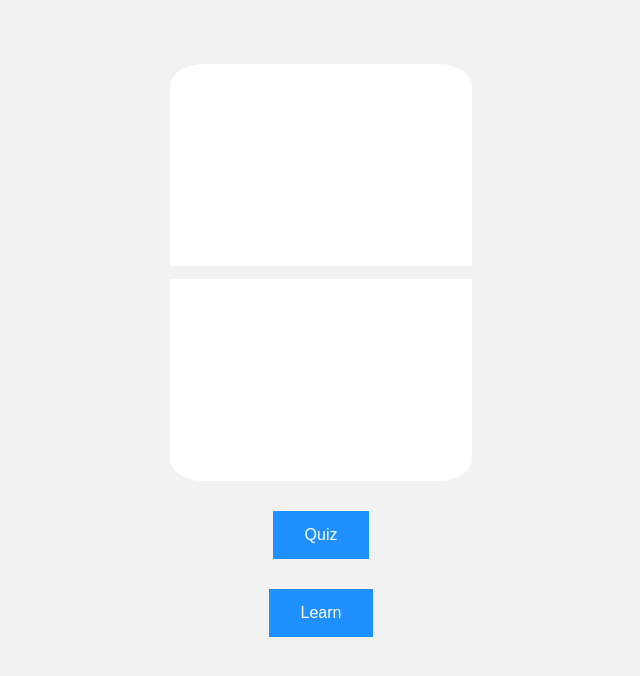
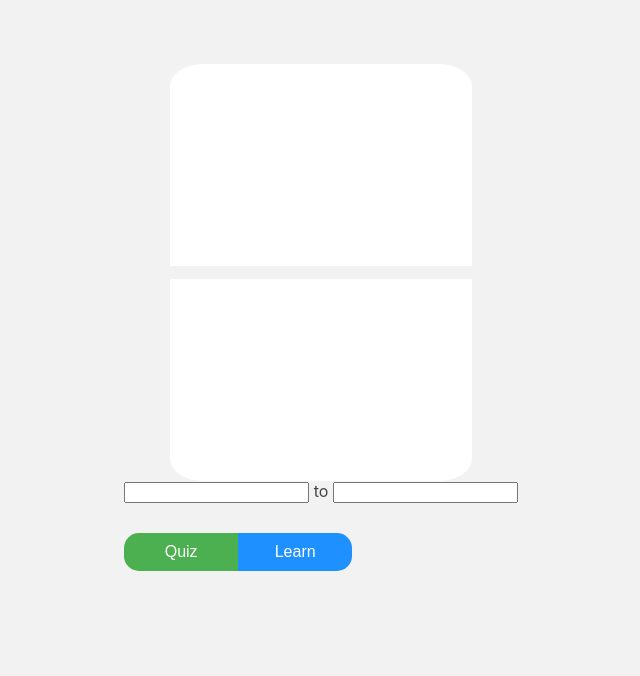
Before and after one commit to Gchu647/jap-flashcard-app, a React (Create React App) app: page / in a window 1280 px wide. Shown: the top 676 px of the page, without its empty margins (319-959 px from the left). Built offline with nearby package versions, Linux system fonts and the light colour scheme.

Commit message:
added html for filter form

```diff
--- a/src/components/App/App.css
+++ b/src/components/App/App.css
@@ -9,11 +9,11 @@
 }
 
 .btn {
-  background-color: #1E90FF;
   border: none;
-  color: white;
+  color: #ffffff;
   margin-top: 30px;
-  padding: 15px 32px;
+  width: 50px;
+  padding: 10px 32px;
   text-align: center;
   display: inline-block;
   font-family: 'Raleway', sans-serif;
@@ -21,6 +21,12 @@
   cursor: pointer;
 }
 
-.btn:hover {
+.btn-quiz {
   background-color: #4CAF50;
+  border-radius: 15px 0 0 15px;
 }
+
+.btn-learn {
+  background-color: #1E90FF;
+  border-radius: 0 15px 15px 0;
+}
--- a/src/components/App/App.js
+++ b/src/components/App/App.js
@@ -83,7 +83,7 @@ class App extends Component {
 
   render() {
     return (
-      <div className="App">
+      <div className='App'>
         <FlashcardTop
           kanji = {this.state.vocab.kanji}
           display = {this.state.displayTop}
@@ -94,8 +94,22 @@ class App extends Component {
           speechPart = {this.state.vocab.speech_part}
           display = {this.state.displayBottom}
         />
-        <div className="btn" onClick={this.quiz}>Quiz</div>
-        <div className="btn" onClick={this.pickLearnWord}>Learn</div>
+        <div className='ctrl-panel'>
+          <form className=''>
+            <input
+              type='number'
+              name='startId'
+              className='start-id'
+            />
+            <label> to </label>
+            <input type='number'
+              name='endId'
+              className='end-id'
+            />
+          </form>
+          <div className='btn btn-quiz' onClick={this.quiz}>Quiz</div>
+          <div className='btn btn-learn' onClick={this.pickLearnWord}>Learn</div>
+        </div>
       </div>
     );
   }
```
